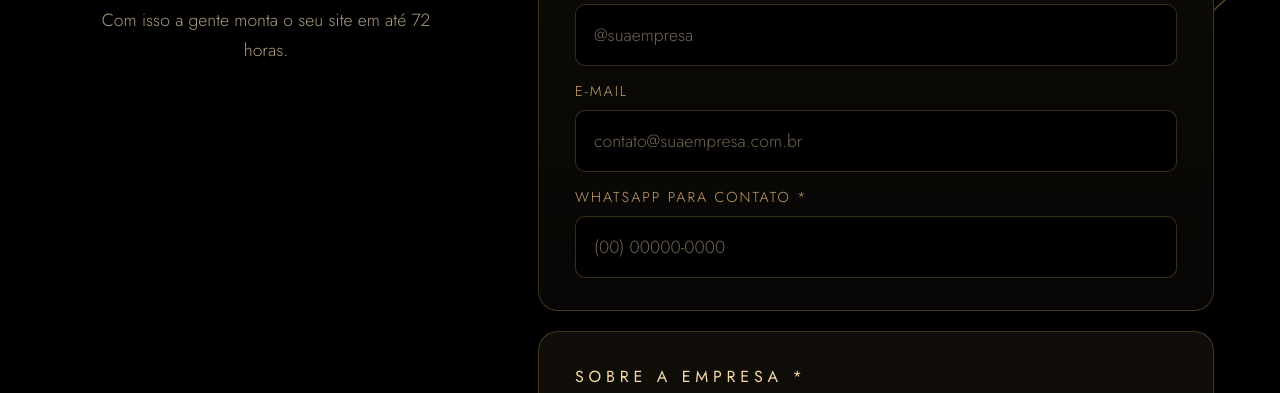
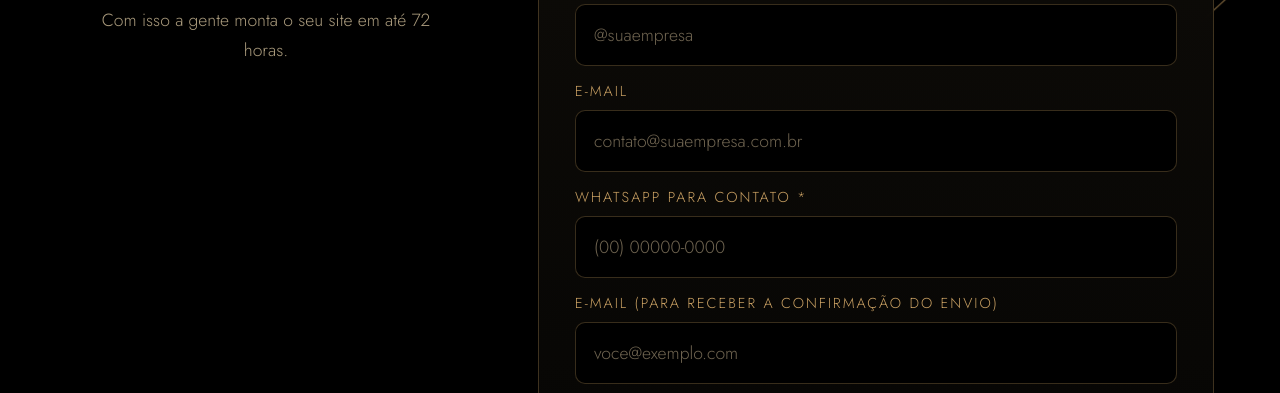
Before and after one commit to bru-nas/pulsart, a plain HTML site: page BRIEFINGEMPRESAS/index.html in a window 1280 px wide. Shown: the part 519-912 px from the top of the page. Drawn offline with Linux system fonts and the light colour scheme.

Commit message:
Add files via upload

```diff
--- a/BRIEFINGEMPRESAS/index.html
+++ b/BRIEFINGEMPRESAS/index.html
@@ -22,7 +22,7 @@ header{text-align:center}
 .card h2{font-weight:400;font-size:.8rem;letter-spacing:.3em;text-transform:uppercase;margin:0 0 6px;color:var(--g1)}
 .card .h{color:var(--m);font-size:.9rem;margin:0 0 14px;line-height:1.55}
 label{display:block;font-size:.78rem;letter-spacing:.14em;text-transform:uppercase;color:var(--g2);margin:14px 0 7px}label:first-of-type{margin-top:0}
-input[type=text],input[type=tel],input[type=url],input[type=password],textarea{width:100%;background:#000;color:var(--t);border:1px solid var(--l);border-radius:10px;padding:14px;font:300 1rem 'Jost',system-ui,sans-serif}
+input[type=text],input[type=tel],input[type=email],input[type=url],input[type=password],textarea{width:100%;background:#000;color:var(--t);border:1px solid var(--l);border-radius:10px;padding:14px;font:300 1rem 'Jost',system-ui,sans-serif}
 input::placeholder,textarea::placeholder{color:#6f6450}
 textarea{min-height:130px;resize:vertical}input:focus,textarea:focus{outline:none;border-color:var(--g2);box-shadow:0 0 0 3px rgba(201,160,99,.18)}
 .cnt{text-align:right;color:#7d7058;font-size:.75rem;margin-top:4px}
@@ -90,7 +90,7 @@ body>.w>form{padding-top:70px;max-width:820px}
 .card{padding:32px 36px;border-radius:20px;margin-bottom:20px}
 .card h2{font-size:1rem}.card .h{font-size:1.05rem}
 label{font-size:.9rem}
-input[type=text],input[type=tel],input[type=url],input[type=password],textarea{font-size:1.1rem;padding:17px 18px}
+input[type=text],input[type=tel],input[type=email],input[type=url],input[type=password],textarea{font-size:1.1rem;padding:17px 18px}
 .tm{grid-template-columns:repeat(3,1fr)}.tm label{font-size:1.08rem;padding:16px}.tm small{font-size:.85rem}
 .btn{font-size:1.15rem;padding:24px;letter-spacing:.24em}
 .btn.s{font-size:.95rem;padding:14px 26px}
@@ -114,7 +114,7 @@ form footer,footer{font-size:.78rem}
 <label for="cid">Cidade ou endereço</label><input id="cid" type="text" maxlength="120" placeholder="Ex.: Goiânia, GO">
 <label for="insta">Instagram</label><input id="insta" type="text" maxlength="80" placeholder="@suaempresa">
 <label for="mail">E-mail</label><input id="mail" type="text" maxlength="80" placeholder="contato@suaempresa.com.br">
-<label for="zap">WhatsApp para contato *</label><input id="zap" type="tel" inputmode="tel" maxlength="20" placeholder="(00) 00000-0000"></div>
+<label for="zap">WhatsApp para contato *</label><input id="zap" type="tel" inputmode="tel" maxlength="20" placeholder="(00) 00000-0000"> <label for="email">E-mail (para receber a confirmação do envio)</label><input id="email" type="email" maxlength="120" autocomplete="email" placeholder="voce@exemplo.com"></div>
 
 <div class="card"><h2>Sobre a empresa *</h2><p class="h">Conte a história, o que a empresa faz e há quanto tempo atua. Esse texto vira a apresentação do seu site.</p>
 <textarea id="desc" maxlength="2600" placeholder="Conte um pouco sobre a sua empresa..."></textarea><div class="cnt"><span id="dc">0</span>/2600</div></div>
@@ -272,7 +272,7 @@ $('f').addEventListener('submit',function(e){e.preventDefault();if(busy||!val())
     return tryUp(0)}).then(function(){done+=a.o.f.size;setp(0);a.o.el.classList.add('done');return next()})}
   return next()}).then(function(){$('ups').textContent='Finalizando...';
   var yt=[].map.call(document.querySelectorAll('.yt'),function(y){return y.value.trim()}).filter(Boolean);
-  return jf(API+'/api/submit?id='+id+'&t='+tk,{method:'POST',headers:{'content-type':'application/json'},body:JSON.stringify({nome:$('nome').value,insta:$('insta').value,zap:$('zap').value,desc:pack(),tema:'Empresa · '+((document.querySelector('input[name=tema]:checked')||{}).value||'sem estilo'),formatos:$('formatos').value,spotify:[].map.call(document.querySelectorAll('.sp'),function(y){return y.value.trim()}).filter(Boolean),redes:$('redes').value,yt:yt})})})
+  return jf(API+'/api/submit?id='+id+'&t='+tk,{method:'POST',headers:{'content-type':'application/json'},body:JSON.stringify({nome:$('nome').value,email:$('email').value.trim(),insta:$('insta').value,zap:$('zap').value,desc:pack(),tema:'Empresa · '+((document.querySelector('input[name=tema]:checked')||{}).value||'sem estilo'),formatos:$('formatos').value,spotify:[].map.call(document.querySelectorAll('.sp'),function(y){return y.value.trim()}).filter(Boolean),redes:$('redes').value,yt:yt})})})
  .then(function(){var m='Olá, PULSART! Segue o comprovante do Pix (50%) do site da minha empresa.\n\nEmpresa: '+$('nome').value.trim()+'\nCódigo do briefing: '+id;
   $('wa').href='https://wa.me/5562996690398?text='+encodeURIComponent(m);
   ov.classList.add('hide');$('fim').classList.remove('hide');window.scrollTo(0,0)})
```
